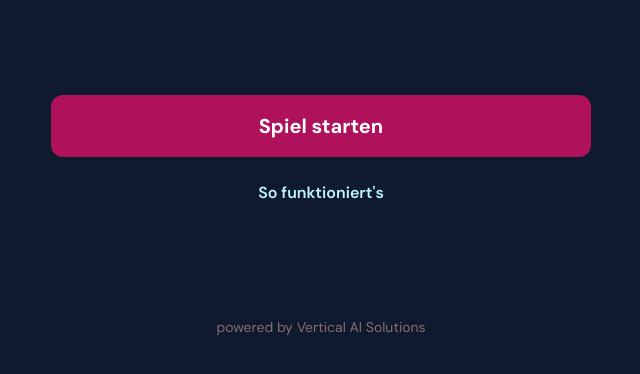
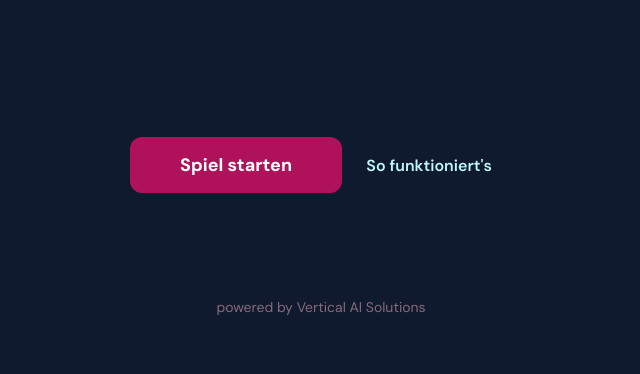
Before and after one commit to VerticalAISolutions/musicnerd, a website: page index.html in a window 1280 px wide. Shown: the part 178-552 px from the top of the page, without its empty margins (319-959 px from the left). Drawn offline with Linux system fonts and the light colour scheme.

Commit message:
Update index.html

```diff
--- a/index.html
+++ b/index.html
@@ -128,9 +128,9 @@
             margin-bottom: 15px;
         }
         .intro-btn {
-            width: 100%;
-            padding: 18px;
-            font-size: 20px;
+            width: auto;
+            padding: 16px 50px;
+            font-size: 18px;
             font-family: 'DM Sans', sans-serif;
             font-weight: 700;
             background: var(--cherry-rose);
@@ -146,7 +146,7 @@
         .intro-title-wrapper {
             position: relative;
             display: inline-block;
-            margin-bottom: 40px;
+            margin-bottom: 60px;
         }
         .intro-title-svg {
             position: absolute;
@@ -178,7 +178,7 @@
         .intro-text-loop {
             height: 50px;
             overflow: hidden;
-            margin-bottom: 40px;
+            margin-bottom: 55px;
             opacity: 0;
         }
         .intro-text-loop.active {
```
